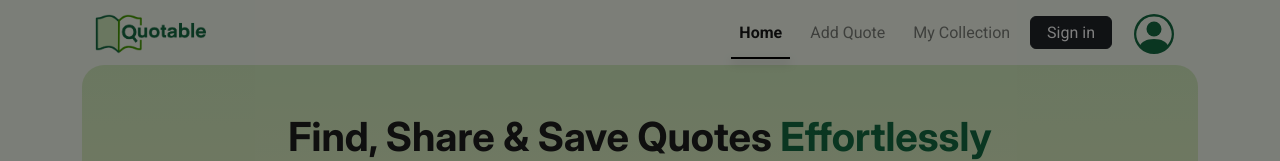
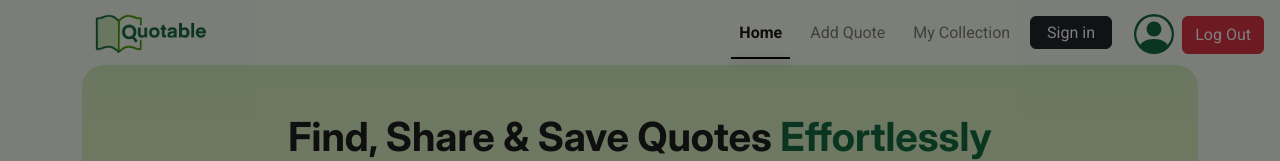
Before and after one commit to clxxiii/OZ-CSC-480-HCI-521-Spring-2025, a React (Vite) app in the folder frontend/src/main/frontend/: page / in a window 1280 px wide. Shown: the top 161 px of the page. Built offline with nearby package versions, Linux system fonts and the light colour scheme; no server answers.

Commit message:
Login Page Start
Issues with the backend, but itll come soon

```diff
--- a/frontend/src/main/frontend/src/pages/LandingPage.jsx
+++ b/frontend/src/main/frontend/src/pages/LandingPage.jsx
@@ -64,6 +64,58 @@ const LandingPage = () => {
     setShowModal(false);
   };
 
+  const handleLogout = async () => {
+    try {
+      const response = await fetch(
+        `${import.meta.env.PROXY_URL}/users/auth/jwt?redirectURL=${encodeURIComponent(`${import.meta.env.PROXY_URL}/auth/logout`)}`,
+        {
+          method: "POST",
+          headers: {
+            "Content-Type": "application/json",
+          },
+          credentials: "include",
+          body: JSON.stringify({
+            method: "DELETE",
+          }),
+        }
+      );
+
+      if (response.ok) {
+        localStorage.removeItem("hasLoggedIn");
+        setIsLoggedIn(false);
+        setAlert({ type: "success", message: "Successfully logged out." });
+        setShowLogin(true);
+      } else {
+        setAlert({ type: "danger", message: "Logout failed." });
+      }
+    } catch (error) {
+      setAlert({ type: "danger", message: "An error occurred during logout." });
+    }
+  };
+
+
+  /* Sams Method:
+
+  export const logout = async () => {
+  try {
+    await fetch(${PROXY_URL}/users/auth/jwt?redirectURL=${encodeURIComponent(${PROXY_URL}/users/auth/logout)}, {
+      method: "POST",
+      headers: {
+        "Content-Type": "application/json",
+      },
+      credentials: "include",
+      body: JSON.stringify({
+        method: "DELETE",
+      }),
+    });
+
+  } catch (error) {
+    console.error("Error during logout:", error);
+    throw error;
+  }
+};
+  */
+
   return (
     <>
       {showLogin && <LoginOverlay setShowLogin={setShowLogin} setIsLoggedIn={setIsLoggedIn} />}
@@ -73,7 +125,7 @@ const LandingPage = () => {
           <AlertMessage type={alert.type} message={alert.message} autoDismiss={true} />
         </div>
       )}
-
+      <button className="btn btn-danger position-absolute top-0 end-0 m-3" onClick={handleLogout}> Log Out </button>
       <Splash />
 
       <QuoteUploadModal
```
